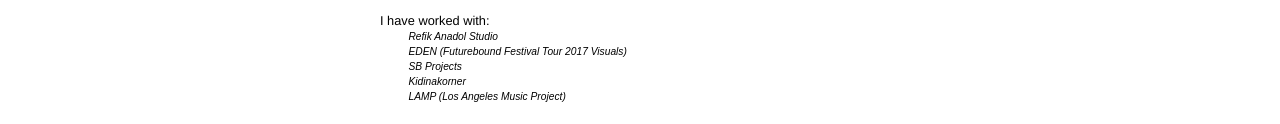
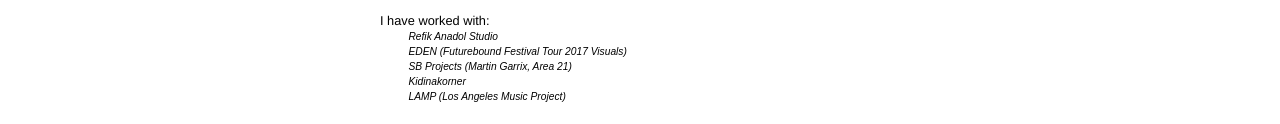
Before and after one commit to Davidcgao/davidcgao.github.io, a plain HTML site: page about/index.html in a window 1280 px wide. Shown: the part 910-1034 px from the top of the page. Drawn offline with Linux system fonts and the light colour scheme.

Commit message:
Add files via upload

```diff
--- a/about/index.html
+++ b/about/index.html
@@ -71,7 +71,7 @@
 	<a class="subtext">
 	&nbsp;&nbsp;&nbsp;&nbsp;&nbsp;&nbsp;&nbsp;&nbsp;&nbsp; Refik Anadol Studio <br>
         &nbsp;&nbsp;&nbsp;&nbsp;&nbsp;&nbsp;&nbsp;&nbsp;&nbsp; EDEN (Futurebound Festival Tour 2017 Visuals) <br>
-        &nbsp;&nbsp;&nbsp;&nbsp;&nbsp;&nbsp;&nbsp;&nbsp;&nbsp; SB Projects <br>
+        &nbsp;&nbsp;&nbsp;&nbsp;&nbsp;&nbsp;&nbsp;&nbsp;&nbsp; SB Projects (Martin Garrix, Area 21)<br>
     &nbsp;&nbsp;&nbsp;&nbsp;&nbsp;&nbsp;&nbsp;&nbsp;&nbsp; Kidinakorner <br>
             &nbsp;&nbsp;&nbsp;&nbsp;&nbsp;&nbsp;&nbsp;&nbsp;&nbsp; LAMP (Los Angeles Music Project) <br></a>
                 </div>
```
